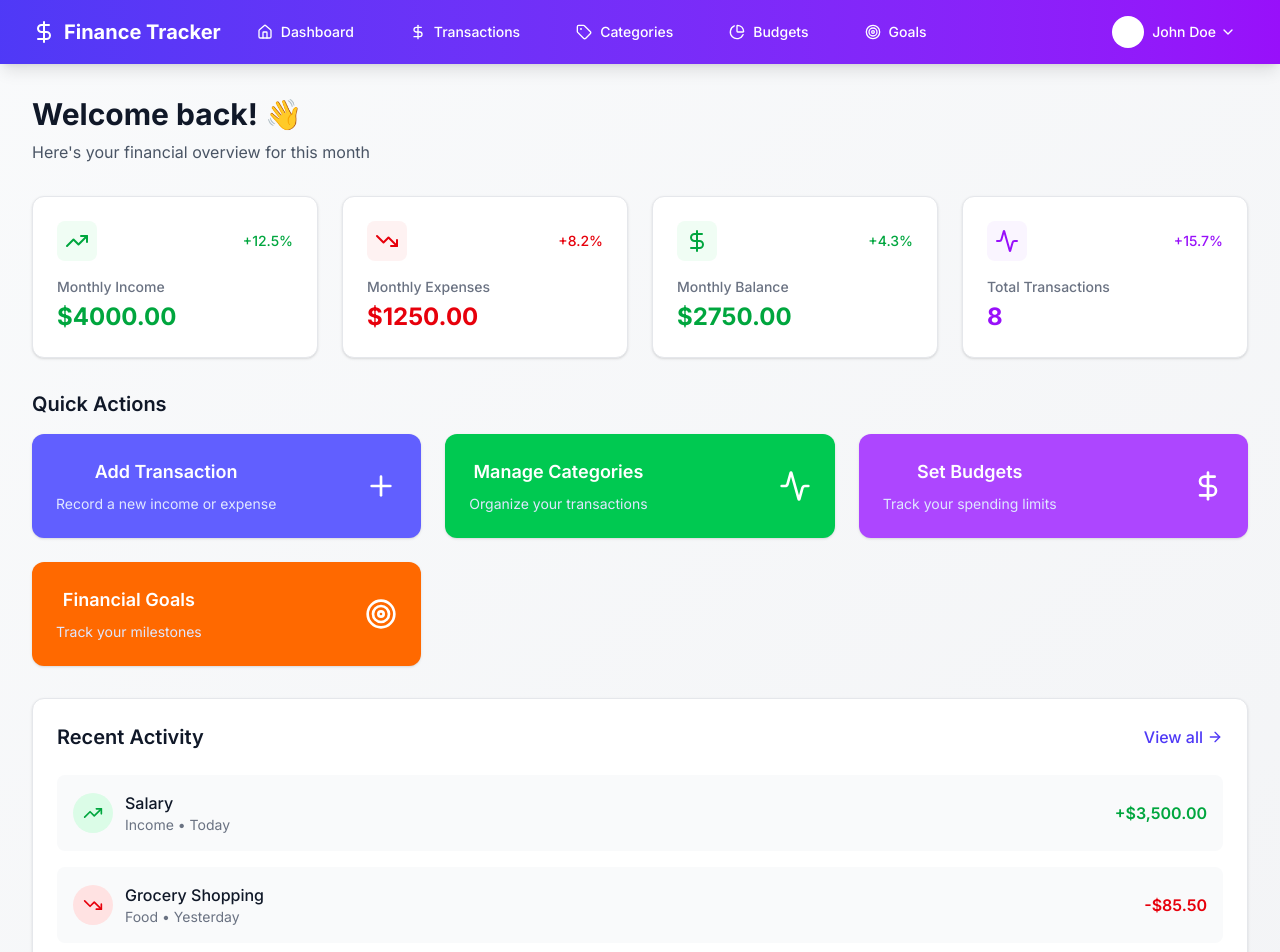
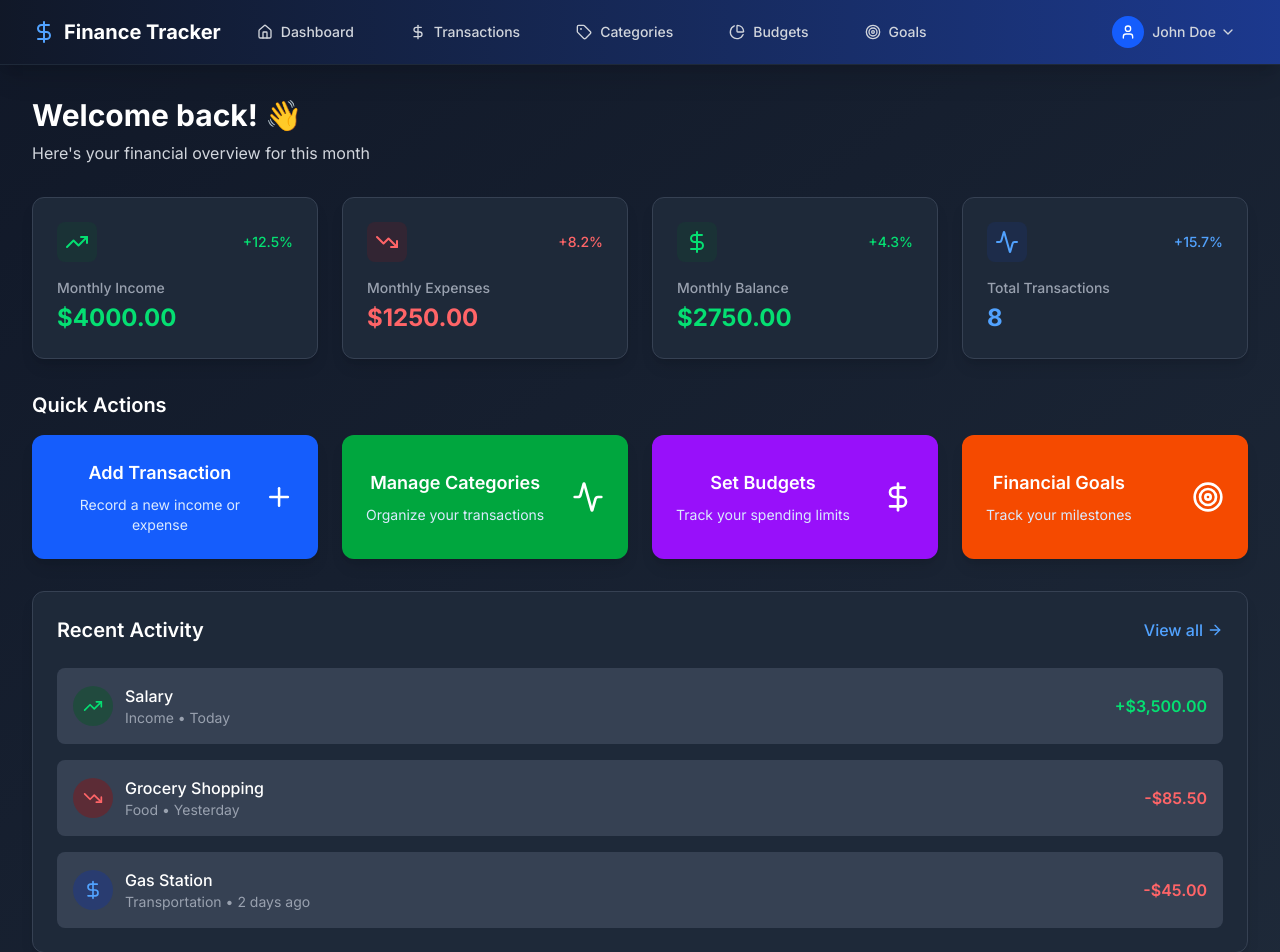
Before and after one commit to HunainMulla/AI_Powered_Finance_Tracker, a Next.js app in the folder client/: page /dashboard in a window 1280 px wide. Shown: the top 952 px of the page. Built offline with nearby package versions, Linux system fonts and the light colour scheme.

Commit message:
changed the color theme of the website

```diff
--- a/client/src/components/Dashboard.tsx
+++ b/client/src/components/Dashboard.tsx
@@ -41,12 +41,12 @@ export default function Dashboard() {
 
   if (loading) {
     return (
-      <div className="min-h-screen bg-gradient-to-br from-gray-50 to-gray-100">
+      <div className="min-h-screen bg-gradient-to-br from-gray-900 to-gray-800">
         <Navbar />
         <div className="flex items-center justify-center h-96">
           <div className="text-center">
-            <div className="animate-spin rounded-full h-16 w-16 border-b-2 border-indigo-600 mx-auto mb-4"></div>
-            <p className="text-gray-600 text-lg">Loading your financial overview...</p>
+            <div className="animate-spin rounded-full h-16 w-16 border-b-2 border-blue-500 mx-auto mb-4"></div>
+            <p className="text-gray-300 text-lg">Loading your financial overview...</p>
           </div>
         </div>
       </div>
@@ -58,41 +58,41 @@ export default function Dashboard() {
       title: 'Monthly Income',
       value: `$${stats?.monthlyIncome.toFixed(2) || '0.00'}`,
       icon: TrendingUp,
-      color: 'text-green-600',
-      bgColor: 'bg-green-50',
-      iconColor: 'text-green-600',
+      color: 'text-green-400',
+      bgColor: 'bg-green-900/20',
+      iconColor: 'text-green-400',
       change: '+12.5%',
-      changeColor: 'text-green-600'
+      changeColor: 'text-green-400'
     },
     {
       title: 'Monthly Expenses',
       value: `$${stats?.monthlyExpenses.toFixed(2) || '0.00'}`,
       icon: TrendingDown,
-      color: 'text-red-600',
-      bgColor: 'bg-red-50',
-      iconColor: 'text-red-600',
+      color: 'text-red-400',
+      bgColor: 'bg-red-900/20',
+      iconColor: 'text-red-400',
       change: '+8.2%',
-      changeColor: 'text-red-600'
+      changeColor: 'text-red-400'
     },
     {
       title: 'Monthly Balance',
       value: `$${stats?.monthlyBalance.toFixed(2) || '0.00'}`,
       icon: DollarSign,
-      color: stats?.monthlyBalance && stats.monthlyBalance >= 0 ? 'text-green-600' : 'text-red-600',
-      bgColor: stats?.monthlyBalance && stats.monthlyBalance >= 0 ? 'bg-green-50' : 'bg-red-50',
-      iconColor: stats?.monthlyBalance && stats.monthlyBalance >= 0 ? 'text-green-600' : 'text-red-600',
+      color: stats?.monthlyBalance && stats.monthlyBalance >= 0 ? 'text-green-400' : 'text-red-400',
+      bgColor: stats?.monthlyBalance && stats.monthlyBalance >= 0 ? 'bg-green-900/20' : 'bg-red-900/20',
+      iconColor: stats?.monthlyBalance && stats.monthlyBalance >= 0 ? 'text-green-400' : 'text-red-400',
       change: stats?.monthlyBalance && stats.monthlyBalance >= 0 ? '+4.3%' : '-2.1%',
-      changeColor: stats?.monthlyBalance && stats.monthlyBalance >= 0 ? 'text-green-600' : 'text-red-600'
+      changeColor: stats?.monthlyBalance && stats.monthlyBalance >= 0 ? 'text-green-400' : 'text-red-400'
     },
     {
       title: 'Total Transactions',
       value: stats?.totalTransactions.toString() || '0',
       icon: Activity,
-      color: 'text-purple-600',
-      bgColor: 'bg-purple-50',
-      iconColor: 'text-purple-600',
+      color: 'text-blue-400',
+      bgColor: 'bg-blue-900/20',
+      iconColor: 'text-blue-400',
       change: '+15.7%',
-      changeColor: 'text-purple-600'
+      changeColor: 'text-blue-400'
     }
   ];
 
@@ -102,42 +102,42 @@ export default function Dashboard() {
       description: 'Record a new income or expense',
       icon: Plus,
       href: '/transactions',
-      color: 'bg-indigo-500 hover:bg-indigo-600'
+      color: 'bg-blue-600 hover:bg-blue-700'
     },
     {
       title: 'Manage Categories',
       description: 'Organize your transactions',
       icon: Activity,
       href: '/categories',
-      color: 'bg-green-500 hover:bg-green-600'
+      color: 'bg-green-600 hover:bg-green-700'
     },
     {
       title: 'Set Budgets',
       description: 'Track your spending limits',
       icon: DollarSign,
       href: '/budgets',
-      color: 'bg-purple-500 hover:bg-purple-600'
+      color: 'bg-purple-600 hover:bg-purple-700'
     },
     {
       title: 'Financial Goals',
       description: 'Track your milestones',
       icon: Target,
       href: '/goals',
-      color: 'bg-orange-500 hover:bg-orange-600'
+      color: 'bg-orange-600 hover:bg-orange-700'
     }
   ];
 
   return (
-    <div className="min-h-screen bg-gradient-to-br from-gray-50 to-gray-100">
+    <div className="min-h-screen bg-gradient-to-br from-gray-900 to-gray-800">
       <Navbar />
 
       <main className="max-w-7xl mx-auto py-8 px-4 sm:px-6 lg:px-8">
         {/* Welcome Section */}
         <div className="mb-8">
-          <h1 className="text-3xl font-bold text-gray-900 mb-2">
+          <h1 className="text-3xl font-bold text-white mb-2">
             Welcome back! 👋
           </h1>
-          <p className="text-gray-600">
+          <p className="text-gray-300">
             Here's your financial overview for this month
           </p>
         </div>
@@ -149,7 +149,7 @@ export default function Dashboard() {
             return (
               <div
                 key={card.title}
-                className="bg-white rounded-xl shadow-sm border border-gray-200 p-6 hover:shadow-md transition-all duration-300 transform hover:-translate-y-1"
+                className="bg-gray-800 rounded-xl shadow-lg border border-gray-700 p-6 hover:shadow-xl transition-all duration-300 transform hover:-translate-y-1"
               >
                 <div className="flex items-center justify-between mb-4">
                   <div className={`p-2 rounded-lg ${card.bgColor}`}>
@@ -159,7 +159,7 @@ export default function Dashboard() {
                     {card.change}
                   </span>
                 </div>
-                <h3 className="text-sm font-medium text-gray-500 mb-1">
+                <h3 className="text-sm font-medium text-gray-400 mb-1">
                   {card.title}
                 </h3>
                 <p className={`text-2xl font-bold ${card.color}`}>
@@ -172,22 +172,22 @@ export default function Dashboard() {
 
         {/* Quick Actions */}
         <div className="mb-8">
-          <h2 className="text-xl font-semibold text-gray-900 mb-4">
+          <h2 className="text-xl font-semibold text-white mb-4">
             Quick Actions
           </h2>
-          <div className="grid grid-cols-1 md:grid-cols-3 gap-6">
+          <div className="grid grid-cols-1 md:grid-cols-2 lg:grid-cols-4 gap-6">
             {quickActions.map((action) => {
               const Icon = action.icon;
               return (
                 <button
                   key={action.title}
                   onClick={() => router.push(action.href)}
-                  className={`${action.color} text-white p-6 rounded-xl shadow-sm hover:shadow-md transition-all duration-300 transform hover:-translate-y-1 group`}
+                  className={`${action.color} text-white p-6 rounded-xl shadow-lg hover:shadow-xl transition-all duration-300 transform hover:-translate-y-1 group`}
                 >
                   <div className="flex items-center justify-between">
                     <div>
                       <h3 className="text-lg font-semibold mb-2">{action.title}</h3>
-                      <p className="text-indigo-100 text-sm">{action.description}</p>
+                      <p className="text-blue-100 text-sm">{action.description}</p>
                     </div>
                     <Icon className="h-8 w-8 group-hover:scale-110 transition-transform duration-300" />
                   </div>
@@ -198,14 +198,14 @@ export default function Dashboard() {
         </div>
 
         {/* Recent Activity Section */}
-        <div className="bg-white rounded-xl shadow-sm border border-gray-200 p-6">
+        <div className="bg-gray-800 rounded-xl shadow-lg border border-gray-700 p-6">
           <div className="flex items-center justify-between mb-6">
-            <h2 className="text-xl font-semibold text-gray-900">
+            <h2 className="text-xl font-semibold text-white">
               Recent Activity
             </h2>
             <button
               onClick={() => router.push('/transactions')}
-              className="text-indigo-600 hover:text-indigo-700 font-medium flex items-center"
+              className="text-blue-400 hover:text-blue-300 font-medium flex items-center"
             >
               View all
               <ArrowRight className="h-4 w-4 ml-1" />
@@ -213,43 +213,43 @@ export default function Dashboard() {
           </div>
 
           <div className="space-y-4">
-            <div className="flex items-center justify-between p-4 bg-gray-50 rounded-lg">
+            <div className="flex items-center justify-between p-4 bg-gray-700 rounded-lg">
               <div className="flex items-center">
-                <div className="w-10 h-10 bg-green-100 rounded-full flex items-center justify-center mr-3">
-                  <TrendingUp className="h-5 w-5 text-green-600" />
+                <div className="w-10 h-10 bg-green-900/50 rounded-full flex items-center justify-center mr-3">
+                  <TrendingUp className="h-5 w-5 text-green-400" />
                 </div>
                 <div>
-                  <p className="font-medium text-gray-900">Salary</p>
-                  <p className="text-sm text-gray-500">Income • Today</p>
+                  <p className="font-medium text-white">Salary</p>
+                  <p className="text-sm text-gray-400">Income • Today</p>
                 </div>
               </div>
-              <span className="text-green-600 font-semibold">+$3,500.00</span>
+              <span className="text-green-400 font-semibold">+$3,500.00</span>
             </div>
 
-            <div className="flex items-center justify-between p-4 bg-gray-50 rounded-lg">
+            <div className="flex items-center justify-between p-4 bg-gray-700 rounded-lg">
               <div className="flex items-center">
-                <div className="w-10 h-10 bg-red-100 rounded-full flex items-center justify-center mr-3">
-                  <TrendingDown className="h-5 w-5 text-red-600" />
+                <div className="w-10 h-10 bg-red-900/50 rounded-full flex items-center justify-center mr-3">
+                  <TrendingDown className="h-5 w-5 text-red-400" />
                 </div>
                 <div>
-                  <p className="font-medium text-gray-900">Grocery Shopping</p>
-                  <p className="text-sm text-gray-500">Food • Yesterday</p>
+                  <p className="font-medium text-white">Grocery Shopping</p>
+                  <p className="text-sm text-gray-400">Food • Yesterday</p>
                 </div>
               </div>
-              <span className="text-red-600 font-semibold">-$85.50</span>
+              <span className="text-red-400 font-semibold">-$85.50</span>
             </div>
 
-            <div className="flex items-center justify-between p-4 bg-gray-50 rounded-lg">
+            <div className="flex items-center justify-between p-4 bg-gray-700 rounded-lg">
               <div className="flex items-center">
-                <div className="w-10 h-10 bg-blue-100 rounded-full flex items-center justify-center mr-3">
-                  <DollarSign className="h-5 w-5 text-blue-600" />
+                <div className="w-10 h-10 bg-blue-900/50 rounded-full flex items-center justify-center mr-3">
+                  <DollarSign className="h-5 w-5 text-blue-400" />
                 </div>
                 <div>
-                  <p className="font-medium text-gray-900">Gas Station</p>
-                  <p className="text-sm text-gray-500">Transportation • 2 days ago</p>
+                  <p className="font-medium text-white">Gas Station</p>
+                  <p className="text-sm text-gray-400">Transportation • 2 days ago</p>
                 </div>
               </div>
-              <span className="text-red-600 font-semibold">-$45.00</span>
+              <span className="text-red-400 font-semibold">-$45.00</span>
             </div>
           </div>
         </div>
--- a/client/src/components/Navbar.tsx
+++ b/client/src/components/Navbar.tsx
@@ -66,14 +66,14 @@ export default function Navbar() {
   ];
 
   return (
-    <nav className="bg-gradient-to-r from-indigo-600 to-purple-600 shadow-lg">
+    <nav className="bg-gradient-to-r from-gray-900 to-blue-900 shadow-xl border-b border-gray-800">
       <div className="max-w-7xl mx-auto px-4 sm:px-6 lg:px-8">
         <div className="flex justify-between h-16">
           {/* Logo and Navigation */}
           <div className="flex items-center">
             <div className="flex-shrink-0">
               <h1 className="text-white text-xl font-bold flex items-center">
-                <DollarSign className="h-6 w-6 mr-2" />
+                <DollarSign className="h-6 w-6 mr-2 text-blue-400" />
                 Finance Tracker
               </h1>
             </div>
@@ -86,7 +86,7 @@ export default function Navbar() {
                   <a
                     key={item.name}
                     href={item.href}
-                    className="text-white hover:text-indigo-200 px-3 py-2 rounded-md text-sm font-medium transition-colors duration-200 flex items-center"
+                    className="text-gray-300 hover:text-blue-400 px-3 py-2 rounded-md text-sm font-medium transition-colors duration-200 flex items-center"
                   >
                     <Icon className="h-4 w-4 mr-2" />
                     {item.name}
@@ -102,10 +102,10 @@ export default function Navbar() {
             <div className="hidden md:block relative">
               <button
                 onClick={() => setShowProfile(!showProfile)}
-                className="flex items-center text-white hover:text-indigo-200 px-3 py-2 rounded-md text-sm font-medium transition-colors duration-200"
+                className="flex items-center text-gray-300 hover:text-blue-400 px-3 py-2 rounded-md text-sm font-medium transition-colors duration-200"
               >
-                <div className="w-8 h-8 bg-white bg-opacity-20 rounded-full flex items-center justify-center mr-2">
-                  <User className="h-4 w-4" />
+                <div className="w-8 h-8 bg-blue-600 rounded-full flex items-center justify-center mr-2">
+                  <User className="h-4 w-4 text-white" />
                 </div>
                 <span>{user?.name || 'User'}</span>
                 <ChevronDown className="h-4 w-4 ml-1" />
@@ -113,14 +113,14 @@ export default function Navbar() {
 
               {/* Profile Dropdown */}
               {showProfile && (
-                <div className="absolute right-0 mt-2 w-80 bg-white rounded-md shadow-lg py-1 z-50">
-                  <div className="px-4 py-3 border-b border-gray-200">
-                    <p className="text-sm font-medium text-gray-900">{user?.name}</p>
-                    <p className="text-sm text-gray-500">{user?.email}</p>
+                <div className="absolute right-0 mt-2 w-80 bg-gray-800 rounded-lg shadow-xl border border-gray-700 py-1 z-50">
+                  <div className="px-4 py-3 border-b border-gray-700">
+                    <p className="text-sm font-medium text-white">{user?.name}</p>
+                    <p className="text-sm text-gray-400">{user?.email}</p>
                   </div>
-                  <div className="px-4 py-3 border-b border-gray-200">
+                  <div className="px-4 py-3 border-b border-gray-700">
                     <p className="text-xs text-gray-500">Member since</p>
-                    <p className="text-sm text-gray-900">{user?.createdAt ? formatDate(user.createdAt) : 'N/A'}</p>
+                    <p className="text-sm text-gray-300">{user?.createdAt ? formatDate(user.createdAt) : 'N/A'}</p>
                   </div>
                   <div className="px-4 py-2">
                     <button
@@ -128,14 +128,14 @@ export default function Navbar() {
                         router.push('/profile');
                         setShowProfile(false);
                       }}
-                      className="flex items-center w-full text-left px-2 py-2 text-sm text-gray-700 hover:bg-gray-50 rounded-md transition-colors duration-200"
+                      className="flex items-center w-full text-left px-2 py-2 text-sm text-gray-300 hover:bg-gray-700 rounded-md transition-colors duration-200"
                     >
                       <User className="h-4 w-4 mr-2" />
                       View Profile
                     </button>
                     <button
                       onClick={handleLogout}
-                      className="flex items-center w-full text-left px-2 py-2 text-sm text-red-600 hover:bg-red-50 rounded-md transition-colors duration-200"
+                      className="flex items-center w-full text-left px-2 py-2 text-sm text-red-400 hover:bg-red-900/20 rounded-md transition-colors duration-200"
                     >
                       <LogOut className="h-4 w-4 mr-2" />
                       Sign out
@@ -149,7 +149,7 @@ export default function Navbar() {
             <div className="md:hidden">
               <button
                 onClick={() => setShowMobileMenu(!showMobileMenu)}
-                className="text-white hover:text-indigo-200 p-2 rounded-md"
+                className="text-gray-300 hover:text-blue-400 p-2 rounded-md"
               >
                 {showMobileMenu ? (
                   <X className="h-6 w-6" />
@@ -164,7 +164,7 @@ export default function Navbar() {
 
       {/* Mobile Navigation */}
       {showMobileMenu && (
-        <div className="md:hidden bg-white shadow-lg">
+        <div className="md:hidden bg-gray-800 shadow-xl border-t border-gray-700">
           <div className="px-2 pt-2 pb-3 space-y-1">
             {navItems.map((item) => {
               const Icon = item.icon;
@@ -172,7 +172,7 @@ export default function Navbar() {
                 <a
                   key={item.name}
                   href={item.href}
-                  className="text-gray-700 hover:text-indigo-600 block px-3 py-2 rounded-md text-base font-medium transition-colors duration-200 flex items-center"
+                  className="text-gray-300 hover:text-blue-400 block px-3 py-2 rounded-md text-base font-medium transition-colors duration-200 flex items-center"
                 >
                   <Icon className="h-5 w-5 mr-3" />
                   {item.name}
@@ -181,11 +181,11 @@ export default function Navbar() {
             })}
 
             {/* Mobile Profile Section */}
-            <div className="border-t border-gray-200 pt-4 pb-3">
+            <div className="border-t border-gray-700 pt-4 pb-3">
               <div className="px-3 py-2">
-                <p className="text-sm font-medium text-gray-900">{user?.name}</p>
-                <p className="text-sm text-gray-500">{user?.email}</p>
-                <p className="text-xs text-gray-400 mt-1">
+                <p className="text-sm font-medium text-white">{user?.name}</p>
+                <p className="text-sm text-gray-400">{user?.email}</p>
+                <p className="text-xs text-gray-500 mt-1">
                   Member since {user?.createdAt ? formatDate(user.createdAt) : 'N/A'}
                 </p>
               </div>
@@ -194,14 +194,14 @@ export default function Navbar() {
                   router.push('/profile');
                   setShowMobileMenu(false);
                 }}
-                className="flex items-center w-full text-left px-3 py-2 text-sm text-gray-700 hover:bg-gray-50 rounded-md transition-colors duration-200"
+                className="flex items-center w-full text-left px-3 py-2 text-sm text-gray-300 hover:bg-gray-700 rounded-md transition-colors duration-200"
               >
                 <User className="h-4 w-4 mr-2" />
                 View Profile
               </button>
               <button
                 onClick={handleLogout}
-                className="flex items-center w-full text-left px-3 py-2 text-sm text-red-600 hover:bg-red-50 rounded-md transition-colors duration-200"
+                className="flex items-center w-full text-left px-3 py-2 text-sm text-red-400 hover:bg-red-900/20 rounded-md transition-colors duration-200"
               >
                 <LogOut className="h-4 w-4 mr-2" />
                 Sign out
```
Also changed, not shown: client/src/app/goals/page.tsx (+54 -44 lines), client/src/app/profile/page.tsx (+64 -64 lines).
